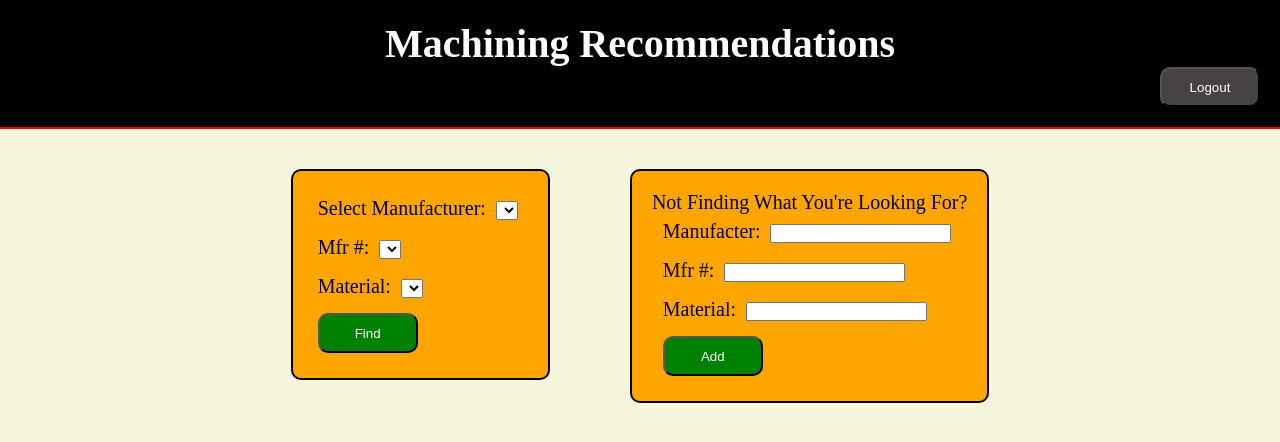
After one commit to aldoiaguilera/Machining_Recommendations, a Flask app: page /dashboard in a window 1280 px wide. The commit adds this page. Shown: the top 442 px of the page. Run offline with Flask 2, Linux system fonts and the light colour scheme; the visitor is signed in with stand-in values (Sample User, id 1); data that the repository does not hold is empty.

Commit message:
Third Commit

```diff
--- /dev/null
+++ b/flask_app/controllers/manufacturers.py
@@ -0,0 +1,16 @@
+from flask_app import app
+from flask import render_template, redirect, request, session, flash, jsonify
+
+# Import classes
+from flask_app.models.manufacturer import Manufacturer
+
+@app.route('/dashboard')
+def dashboard():
+    if 'user_id' not in session:
+        return redirect('/')
+    manufacturers = Manufacturer.get_all_manufacturers()
+    return render_template('dashboard.html', manufacturers=manufacturers)
+
+@app.route('/get_data')
+def get_data():
+    return Manufacturer.get_all_manufacturers()
--- /dev/null
+++ b/flask_app/models/manufacturer.py
@@ -0,0 +1,22 @@
+from flask_app.config.mysqlconnection import connectToMySQL
+from flask import flash
+
+class Manufacturer:
+    DB = 'machining_recommendations'
+    def __init__( self , data ):
+        self.id = data['id']
+        self.name = data['name']
+        self.created_at = data['created_at']
+        self.updated_at = data['updated_at']
+
+    @classmethod
+    def get_all_manufacturers(cls):
+        query = """
+        SELECT *
+        FROM manufacturers
+        ;"""
+        results = connectToMySQL(cls.DB).query_db(query)
+        manufacturers = []
+        for manufacturer in results:
+            manufacturers.append( cls(manufacturer) )
+        return manufacturers
--- a/flask_app/static/css/styles.css
+++ b/flask_app/static/css/styles.css
@@ -1,6 +1,10 @@
 * {
     margin: 0;
     padding: 0;
+}
+
+h1 {
+    font-size: 40px;
 }
 
 body {
@@ -9,6 +13,7 @@ body {
 
 .title-container {
     display: flex;
+    flex-direction: column;
     justify-content: center;
     text-align: center;
     padding: 20px;
@@ -32,6 +37,7 @@ body {
     border: 2px solid black;
     padding: 20px;
     background-color:rgb(194, 167, 78);
+    border-radius: 10px;
 }
 
 form {
@@ -45,12 +51,21 @@ form * {
     margin: 5px;
 }
 
-.register-button, .login-button {
+.register-button, .login-button, .logout-button {
     border-radius: 10px;
     width: 100px;
     height: 40px;
     padding: 10px;
     background-color: rgb(71, 67, 67);
+    color: white;
+}
+
+.add-button, .find-button {
+    border-radius: 10px;
+    width: 100px;
+    height: 40px;
+    padding: 10px;
+    background-color: green;
     color: white;
 }
 
@@ -69,3 +84,22 @@ form * {
 .alert {
     color: red;
 }
+
+.nav-container {
+    display: flex;
+    justify-content: flex-end;
+    align-items: center;
+}
+
+.find-container, .add-container {
+    display:flex;
+    flex-direction: column;
+    justify-content: center;
+    align-items: center;
+    padding: 20px;
+    margin: 40px;
+    border: 2px solid black;
+    border-radius: 10px;
+    font-size: 20px;
+    background-color: orange;
+}
--- /dev/null
+++ b/flask_app/templates/dashboard.html
@@ -0,0 +1,57 @@
+<!DOCTYPE html>
+<html lang="en">
+<head>
+    <meta charset="UTF-8">
+    <meta http-equiv="X-UA-Compatible" content="IE=edge">
+    <meta name="viewport" content="width=device-width, initial-scale=1.0">
+    <title>Machining Recommendations</title>
+    <link rel="stylesheet" href="{{ url_for('static', filename='css/styles.css')}}">
+</head>
+<body>
+    <div class="title-container">
+        <h1>Machining Recommendations</h1>
+        <div class="nav-container">
+            <a href="/logout"><button class="logout-button">Logout</button></a>
+        </div>
+    </div>
+    <div class="body-container">
+        <div class="find-container">
+            <form>
+                <label for="manufacturer">Select Manufacturer:
+                    <select name="manufacturer">
+                        {% for manufacturer in manufacturers %}
+                            <option value="{{ manufacturer.id }}">{{ manufacturer.name }}</option>
+                        {% endfor %}
+                    </select>
+                </label>
+                <label for="mfr_number">Mfr #:
+                    <select name="mfr_number">
+
+                    </select>
+                </label>
+                <label for="material">Material:
+                    <select name="material">
+
+                    </select>
+                </label>
+                <button class="find-button">Find</button>
+            </form>
+        </div>
+        <div class="add-container">
+            <p>Not Finding What You're Looking For?</p>
+            <form action="/add_new_category" method="post">
+                <label for="manufacturer">Manufacter:
+                    <input type="text" name="manufacturer">
+                </label>
+                <label for="mfr_number">Mfr #:
+                    <input type="text" name="mfr_number">
+                </label>
+                <label for="material">Material:
+                    <input type="text" name="material">
+                </label>
+                <button class="add-button">Add</button>
+            </form>
+        </div>
+    </div>
+</body>
+</html>
--- a/flask_app/templates/index.html
+++ b/flask_app/templates/index.html
@@ -36,6 +36,9 @@
                 <label for="password">Password:
                     <input type="password" name="password">
                 </label>
+                <label for="confirm_password">Confirm Password:
+                    <input type="password" name="confirm_password">
+                </label>
                 <div class="button-container">
                     <button type="submit" class="register-button">Register</button>
                 </div>
@@ -48,7 +51,7 @@
             {% with messages = get_flashed_messages(category_filter=["login_error"]) %}
                 {% if messages %}
                     {% for message in messages %}
-                        <p>{{message}}</p>
+                        <p class="alert">**{{message}}**</p>
                     {% endfor %}
                 {% endif %}
             {% endwith %}
--- a/server.py
+++ b/server.py
@@ -1,7 +1,7 @@
 from flask_app import app
 
 # import controllers
-from flask_app.controllers import users
+from flask_app.controllers import users, manufacturers
 
 if __name__=="__main__":
     app.run(debug=True)
```
Also changed, not shown: flask_app/controllers/users.py (+20 -4 lines), flask_app/models/user.py (+44 -25 lines), 2 other files.
